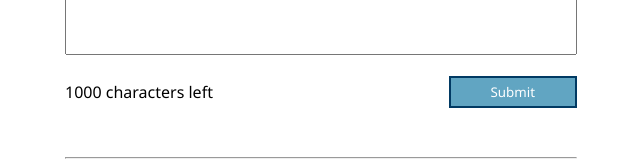
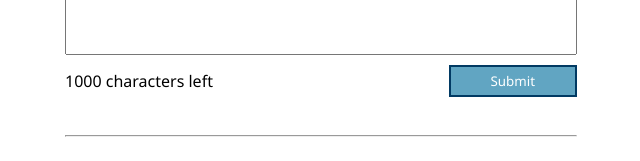
Before and after one commit to simple-blog-app/simple-blog-spa, a React (Create React App) app: page / in a window 1280 px wide. Shown: the part 242-403 px from the top of the page, without its empty margins (319-959 px from the left). Built offline with nearby package versions, Linux system fonts and the light colour scheme; no server answers.

Commit message:
fix global styles

```diff
--- a/src/App.css
+++ b/src/App.css
@@ -1,5 +1,5 @@
 .App {
-  width: 100vw;
+  max-width: 100vw;
   min-height: 100vh;
   display: flex;
   flex-direction: column;
@@ -17,3 +17,13 @@ header {
   font-weight: bold;
   font-size: 1.5rem;
 }
+
+h1,
+h2,
+h3,
+h4,
+h5,
+h6,
+p {
+  margin: 0;
+}
```
